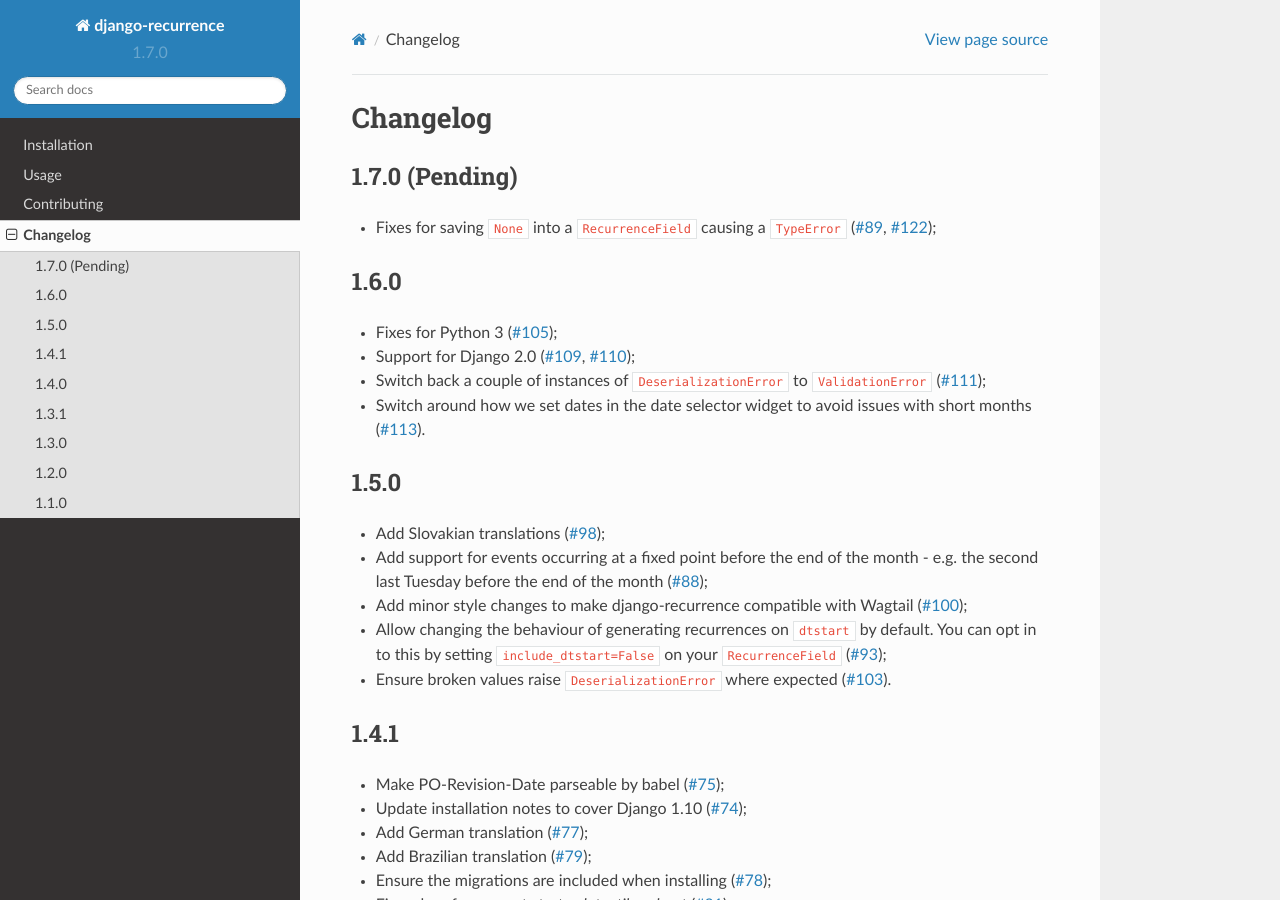
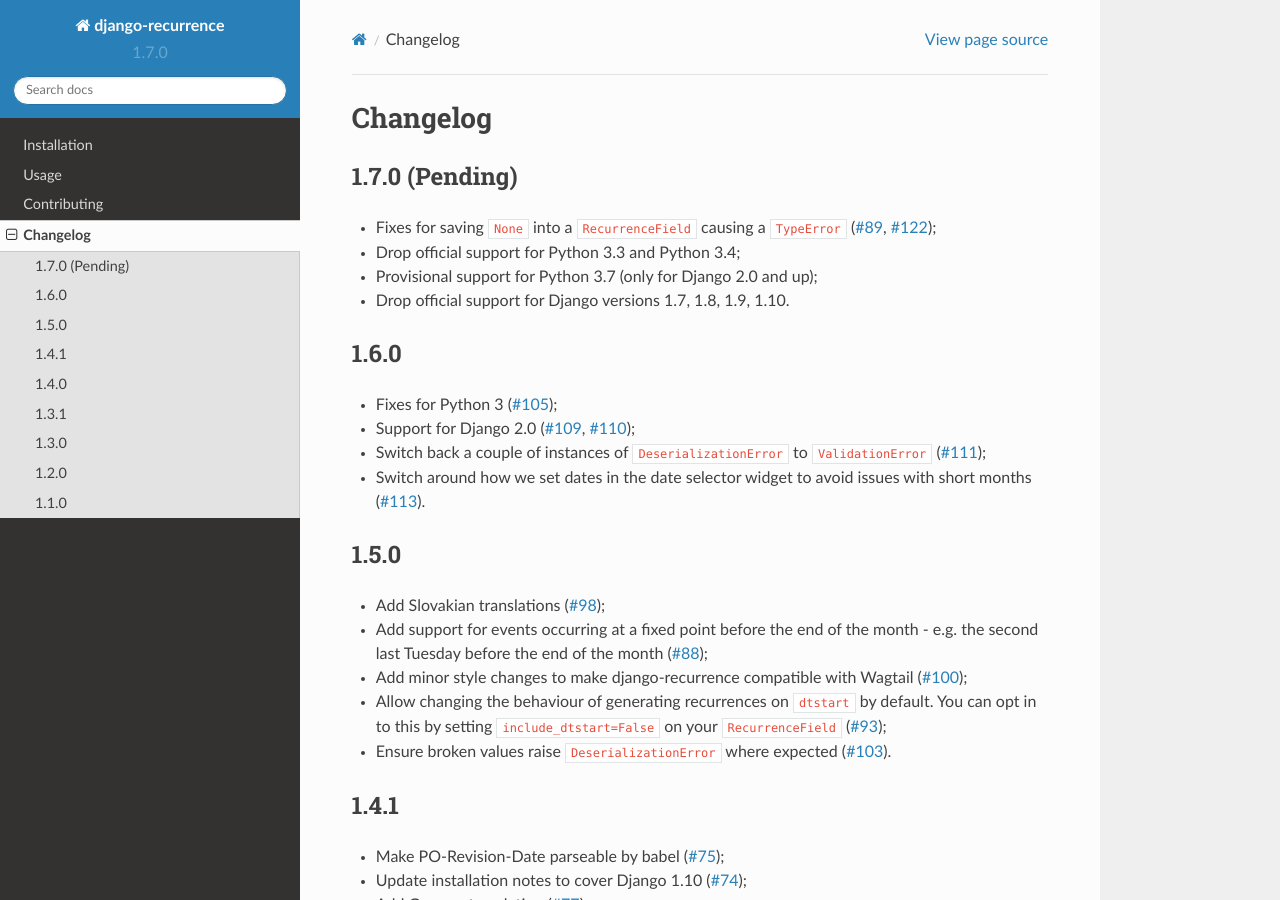
Before and after one commit to jazzband/django-recurrence, a Sphinx documentation site: the page built from docs/changelog.rst, in a window 1280 px wide and 900 px high. Built offline with Sphinx 7.4.7 and the Read the Docs theme 2.0.0, drawn with Linux system fonts in a browser that asks for light colours.

Commit message:
Deprecate support for some Python/Django versions

```diff
--- a/docs/changelog.rst
+++ b/docs/changelog.rst
@@ -6,6 +6,9 @@ Changelog
 
 * Fixes for saving ``None`` into a ``RecurrenceField`` causing a
   ``TypeError`` (:issue:`89`, :issue:`122`);
+* Drop official support for Python 3.3 and Python 3.4;
+* Provisional support for Python 3.7 (only for Django 2.0 and up);
+* Drop official support for Django versions 1.7, 1.8, 1.9, 1.10.
 
 1.6.0
 -----
--- a/requirements_test.txt
+++ b/requirements_test.txt
@@ -1,5 +1,5 @@
-pytest==2.6.3
+pytest==3.6.3
 pytest-cov==1.7.0
-pytest-django==2.6.2
-pytest-sugar==0.3.4
+pytest-django==3.3.2
+pytest-sugar==0.9.1
 tox==1.8.0
--- a/setup.py
+++ b/setup.py
@@ -61,9 +61,9 @@ setup(
         "Programming Language :: Python :: 2",
         'Programming Language :: Python :: 2.7',
         "Programming Language :: Python :: 3",
-        "Programming Language :: Python :: 3.3",
-        "Programming Language :: Python :: 3.4",
         "Programming Language :: Python :: 3.5",
+        "Programming Language :: Python :: 3.6",
+        "Programming Language :: Python :: 3.7",
     ),
 
     requires=(
```
Also changed, not shown: .travis.yml, 1 other file.
